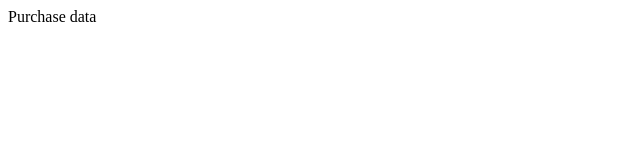
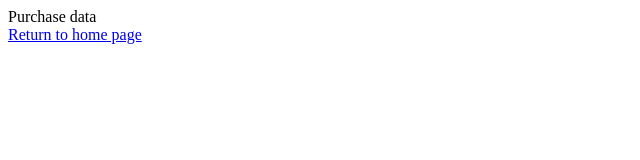
Before and after one commit to ike-njoku/git-tutorial, a plain HTML site: page subscribe.html in a window 1280 px wide. Shown: the whole page, without its empty margins (0-640 px from the left). Drawn offline with Linux system fonts and the light colour scheme.

Commit message:
fixed link error

```diff
--- a/subscribe.html
+++ b/subscribe.html
@@ -9,6 +9,6 @@
 
   <body>
     <div>Purchase data</div>
-    <a href="./index.html"Return to home page</a>
+    <a href="./index.html">Return to home page</a>
   </body>
 </html>
```
